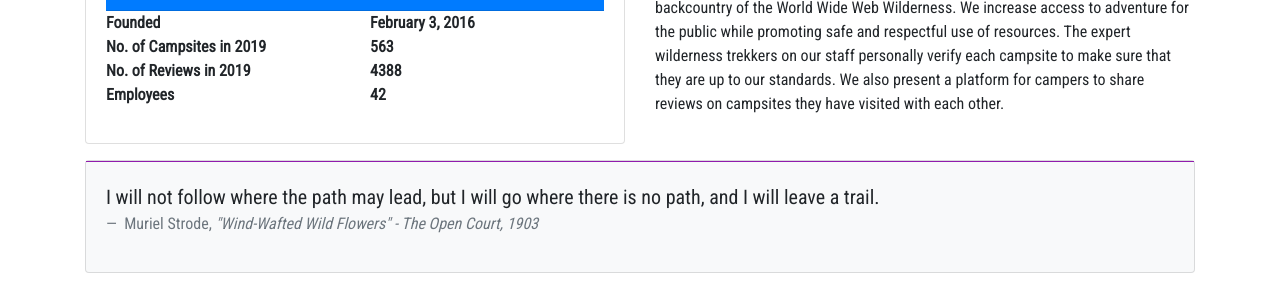
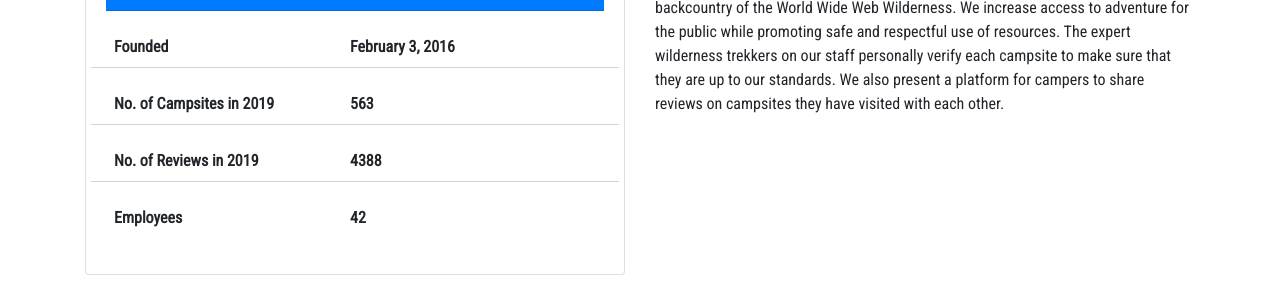
Before and after one commit to Shannon-Meghan/nucampsite, a website: page aboutus.html in a window 1280 px wide. Shown: the part 450-739 px from the top of the page. Drawn offline with nearby package versions, Linux system fonts and the light colour scheme; a web font is replaced by a local one.

Commit message:
changing it up again

```diff
--- a/aboutus.html
+++ b/aboutus.html
@@ -69,15 +69,21 @@
                 <div class="card">
                     <div class="card-body">
                         <h3 class="card-header bg-primary text-white">Facts at a Glance</h3>
+                        <dl class="row row-content-border">
+                            <dt class="col-5 m-2 mt-4">Founded</dt>
+                            <dt class="col-5 m-2 mt-4">February 3, 2016</dt>
+                        </dl>
+                        <dl class="row row-content-border">
+                            <dt class="col-5 m-2">No. of Campsites in 2019</dt>
+                            <dt class="col-5 m-2">563</dt>
+                        </dl>
+                        <dl class="row row-content-border">
+                            <dt class="col-5 m-2">No. of Reviews in 2019</dt>
+                            <dt class="col-5 m-2">4388</dt>
+                        </dl>
                         <dl class="row">
-                            <dt class="col-6">Founded</dt>
-                            <dt class="col-6">February 3, 2016</dt>
-                            <dt class="col-6">No. of Campsites in 2019</dt>
-                            <dt class="col-6">563</dt>
-                            <dt class="col-6">No. of Reviews in 2019</dt>
-                            <dt class="col-6">4388</dt>
-                            <dt class="col-6">Employees</dt>
-                            <dt class="col-6">42</dt>
+                            <dt class="col-5 m-2">Employees</dt>
+                            <dt class="col-5 m-2">42</dt>
                         </dl>
                     </div>
                 </div>
@@ -99,7 +105,7 @@
 
         <div class="row row-content row-content-border">
             <div class="col">
-                <h3>Community Partners</h3>
+                <h2>Community Partners</h2>
                 <div id="accordion">
                     <div class="card">
                         <div role="tab" class="card-header">
@@ -202,7 +208,7 @@
     <footer class="site-footer">
         <div class="container">
             <div class="row">
-                <div class="col-4 col-sm-2 offset-1">
+                <div class="col-4 col-sm-2 offset-1 footer-links">
                     <h5>Links</h5>
                     <ul class="list-unstyled">
                         <li><a href="index.html"><i class="fa fa-home fa-lg d-inline-block width-25"></i> <span class="d-inline-block">Home</span></a></li>
@@ -218,7 +224,7 @@
                     <a class="btn btn-social-icon btn-twitter" href="http://twitter.com/"><i class="fa fa-twitter"></i></a>
                     <a class="btn btn-social-icon btn-google" href="http://youtube.com/"><i class="fa fa-youtube"></i></a>
                 </div>
-                <div class="col-sm-4 text-center">
+                <div class="col-sm-4 text-center footer-links">
                     <a role="button" class="btn btn-link" href="tel:+12065551234"><i class="fa fa-phone fa-lg text-primary"></i> 1-206-555-1234</a><br />
                     <a role="button" class="btn btn-link" href="mailto:campsites@nucamp.co"><i class="fa fa-envelope-o fa-lg text-primary"></i> campsites@nucamp.co</a>
                 </div>
--- a/css/styles.css
+++ b/css/styles.css
@@ -65,3 +65,6 @@ header h2 {
 .card-body {
     border-top: #901CAD 1px solid;
 }
+.footer-links a {
+    color:rgba(0, 0, 0, 0.5);
+}
```
Also changed, not shown: contactus.html (+2 -2 lines), index.html (+2 -2 lines).
